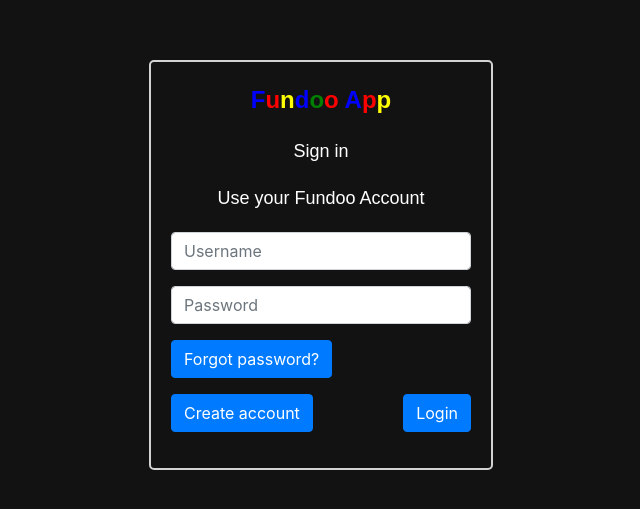
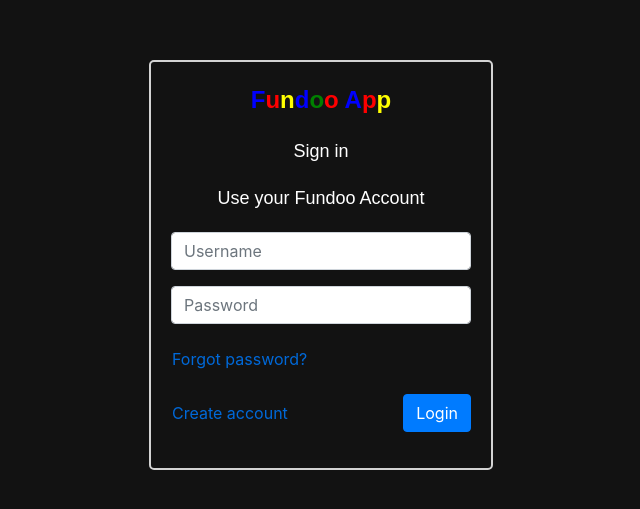
Before and after one commit to Loaki07/FundooNotesFrontEnd-React, a React (Create React App) app: page / in a window 1280 px wide. Shown: the part 135-644 px from the top of the page, without its empty margins (319-959 px from the left). Built offline with nearby package versions, Linux system fonts and the light colour scheme.

Commit message:
style: Link buttons fixed without button background and color

```diff
--- a/src/components/pages/Registration.jsx
+++ b/src/components/pages/Registration.jsx
@@ -186,7 +186,7 @@ const Registration = (props) =>{
                   <div className="form-group float-left">
                     <a
                       href="/"
-                      className="btn btn-primary"
+                      className="btn btn-primary link-buttons"
                     >Sign in instead</a>
                   </div>
                   <div className="form-group float-right">
--- a/src/components/pages/SignIn.jsx
+++ b/src/components/pages/SignIn.jsx
@@ -111,7 +111,7 @@ const SignIn = (props) =>{
               <div className="form-group">
                 <a
                   href="/forgot-password"
-                  className="btn btn-primary"
+                  className="btn btn-primary link-buttons"
                 >Forgot password?</a>
               </div>
               {/* End EmailId & password Section */}
@@ -121,7 +121,7 @@ const SignIn = (props) =>{
                 <div className="form-group float-left">
                   <a
                     href="/register"
-                    className="btn btn-primary"
+                    className="btn btn-primary link-buttons"
                   >Create account</a>
                 </div>
                 <div className="form-group float-right">
--- a/src/styles/colors.scss
+++ b/src/styles/colors.scss
@@ -2,3 +2,4 @@ $dark-mode-background: #121212;
 $white-text-color: #fff;
 $card-border-color: #d3d3d3;
 $error-color: red;
+$link-color: #0069d9
--- a/src/styles/static.scss
+++ b/src/styles/static.scss
@@ -11,3 +11,16 @@
   color: $error-color;
   font-size: small;
 }
+
+.link-buttons {
+  background-color: transparent;
+  border-color: transparent;
+  color: $link-color;
+  padding-left: 0;
+}
+
+.link-buttons:hover {
+  background-color: transparent;
+  border-color: transparent;
+  color: $link-color;
+}
```
